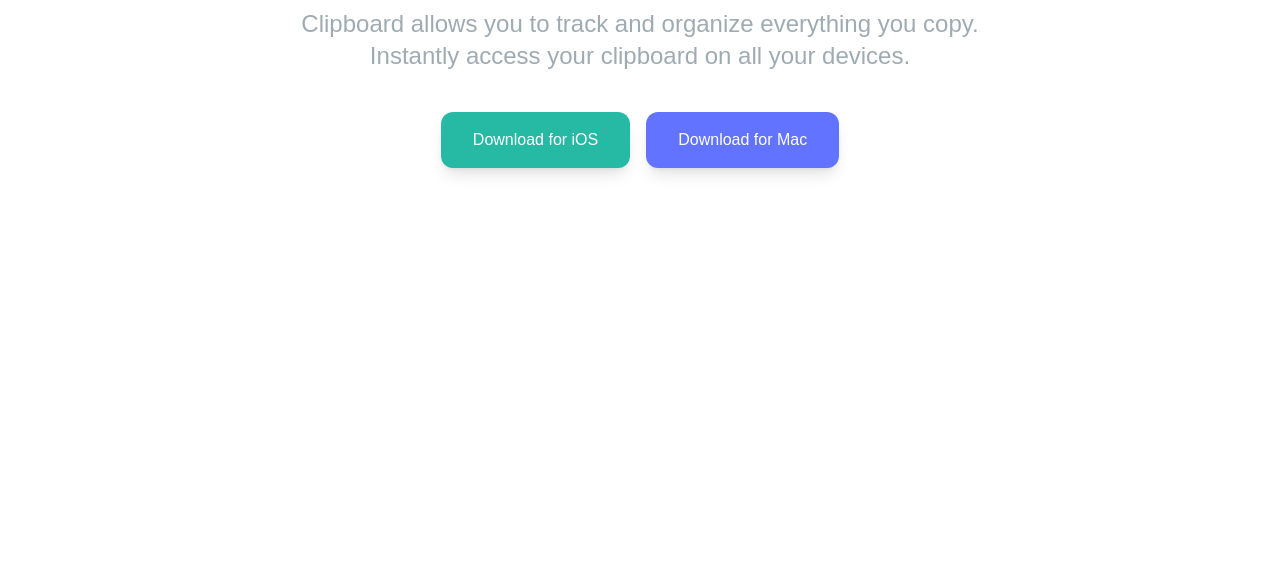
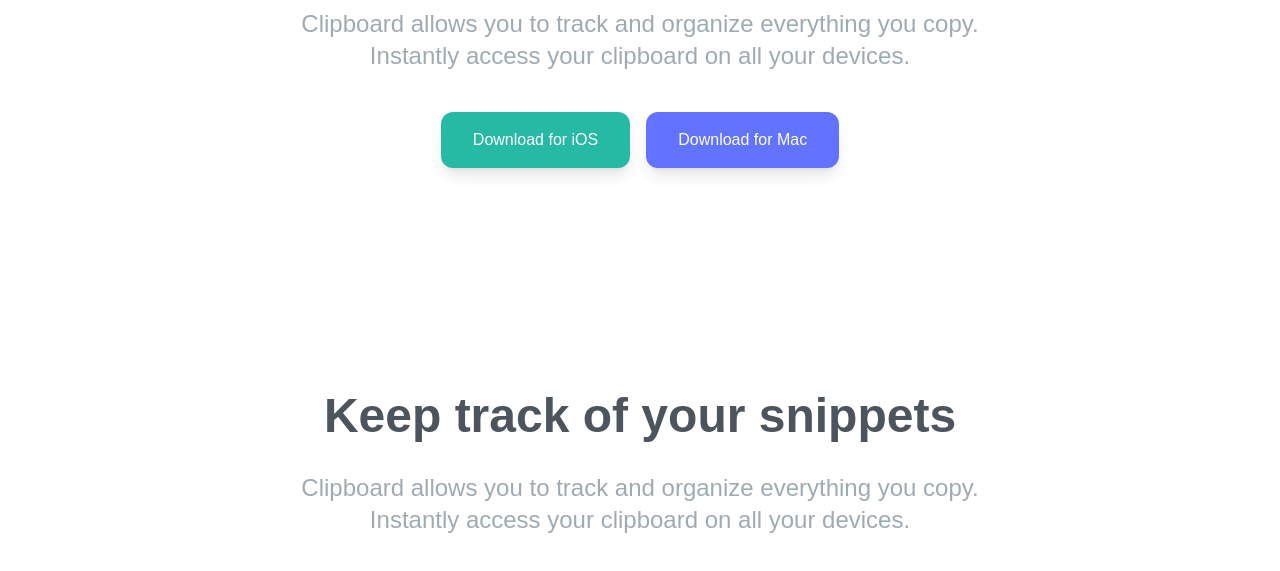
Before and after one commit to codescaptain/tailwind-clipboard, a website: page index.html in a window 1280 px wide. Shown: the part 389-960 px from the top of the page. Before the commit the page ends 800 px from the top, so only its background shows below. Drawn offline with Linux system fonts and the light colour scheme; a web font is replaced by a local one.

Commit message:
add snippet (#2)

```diff
--- a/index.html
+++ b/index.html
@@ -13,7 +13,7 @@
 <body>
   <section id="section">
     <!--Section Container-->
-    <div class="max-w-6xl mx-auto text-center px-10 mb-40 pt-16">
+    <div class="section-container px-10 mb-40 pt-16">
       <svg width="125" class="mx-auto my-16" height="125" xmlns="http://www.w3.org/2000/svg">
         <g stroke="#26BBA4" stroke-width="10" fill="none" fill-rule="evenodd">
           <circle cx="62.5" cy="62.5" r="57.5" />
@@ -24,7 +24,7 @@
       <h3 class="text-darkGrayishBlue font-bold text-4xl md:text-5xl mb-8">A history of everything you copy</h3>
       <p class="text-grayishBlue mb-10 mx-auto text-2xl max-w-3xl">Clipboard allows you to track and organize everything
         you copy. Instantly access your clipboard on all your devices.</p>
-      <div class="flex flex-col md:flex-row justify-center space-y-4 md:-space-y-0 md:space-x-4 w-full">
+      <div class="button-container">
         <a href="#"
           class="bg-strongCyan p-4 px-8 shadow-lg rounded-xl text-white duration-200 hover:opacity-80">Download for
           iOS</a>
@@ -32,6 +32,11 @@
       </div>
     </div>
   </section>
+  <section id="snippet">
+    <div class="section-container px-10 mb-40 pt-16">
+      <h3>Keep track of your snippets</h3>
+      <p class="text-grayishBlue mb-10 mx-auto text-2xl max-w-3xl">Clipboard allows you to track and organize everything you copy. Instantly access your clipboard on all your devices.</p>
+  </section>
 </body>
 
 </html>
--- a/input.css
+++ b/input.css
@@ -2,16 +2,28 @@
 @tailwind components;
 @tailwind utilities;
 
-body{
+body {
+  background-image: url("../images/bg-header-desktop.png");
+  background-repeat: no-repeat;
+  background-size: contain;
+}
 
-    background-image: url('../images/bg-header-desktop.png');
-    background-repeat: no-repeat;
-    background-size: contain;
+@layer base {
+  h3 {
+  @apply text-darkGrayishBlue font-bold text-4xl md:text-5xl mb-8;
+  }
+}
+
+.button-container {
+@apply flex flex-col md:flex-row justify-center space-y-4 md:-space-y-0 md:space-x-4 w-full;
+}
+
+.section-container {
+  @apply max-w-6xl mx-auto text-center;
 }
 
 @media (max-width: 576px) {
-    body{
-
-        background-image: url('../images/bg-header-mobil.png');
-    }
+  body {
+    background-image: url("../images/bg-header-mobil.png");
+  }
 }
```
Also changed, not shown: css/style.css.
